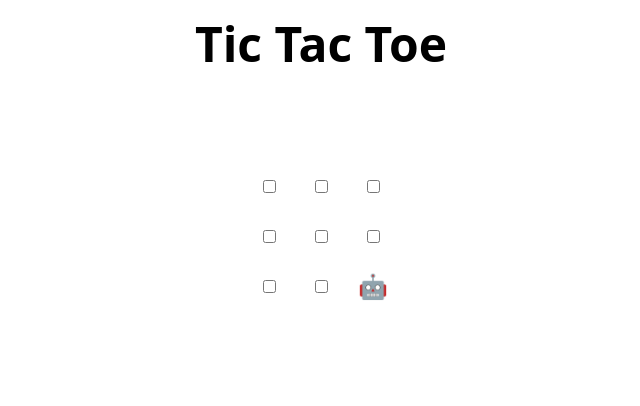
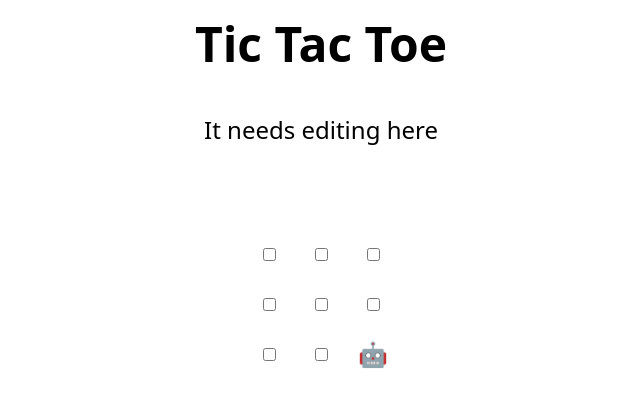
Before and after one commit to fc2727/githubProject, a plain HTML site: page index.html in a window 1280 px wide. Shown: the whole page, without its empty margins (319-959 px from the left). Drawn offline with Linux system fonts and the light colour scheme.

Commit message:
Update index.html
this line needs to be corrected

```diff
--- a/index.html
+++ b/index.html
@@ -44,7 +44,7 @@
     <td><input type="checkbox" /></td>
     <td><input type="checkbox" /></td>
     <td><input type="checkbox" /></td>
-  </tr>
+  It needs editing here
 </table>
 
 <h2 hidden>Game over, refresh to play again 🧑‍💻 🤖!</h2>
```
